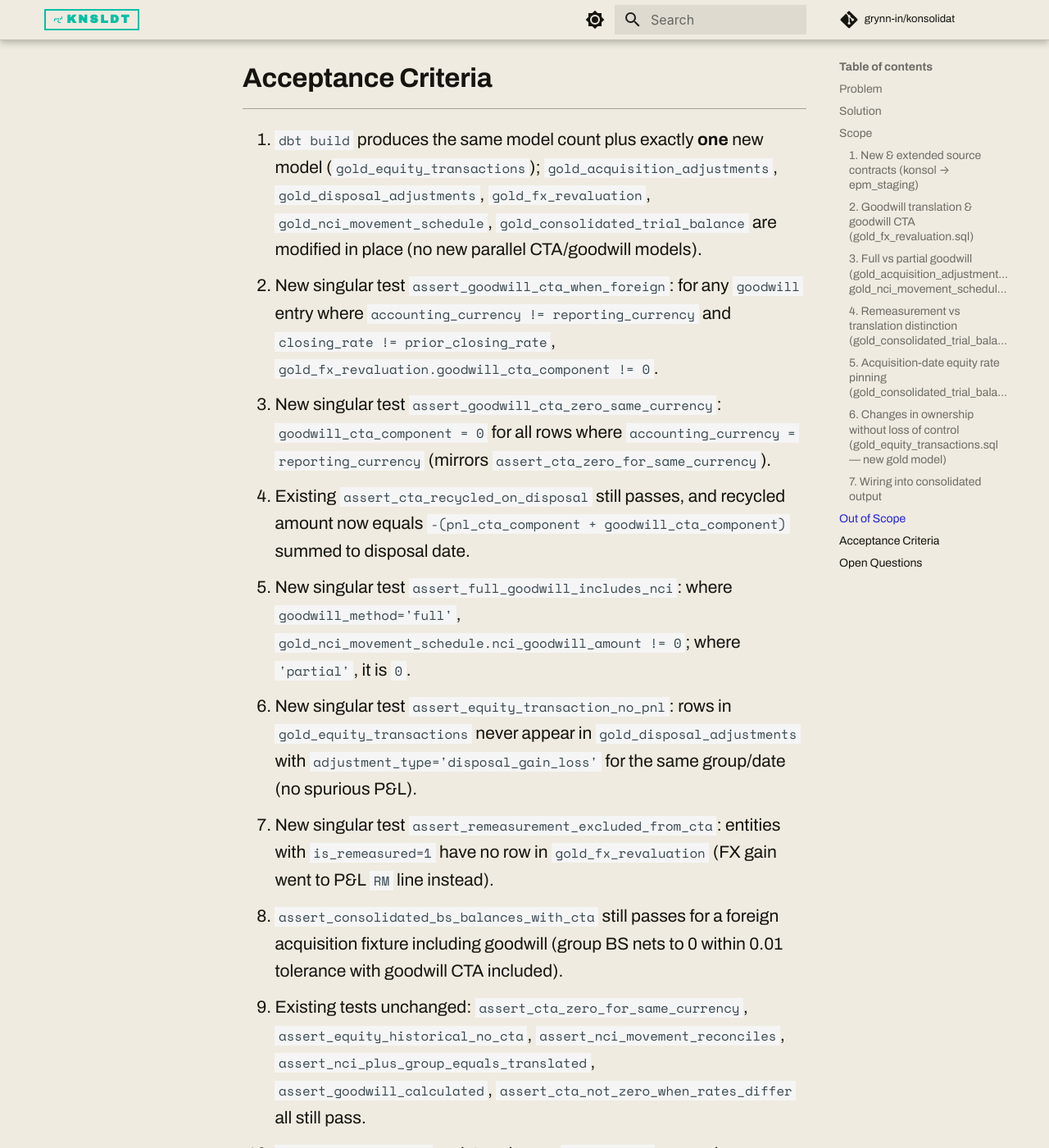
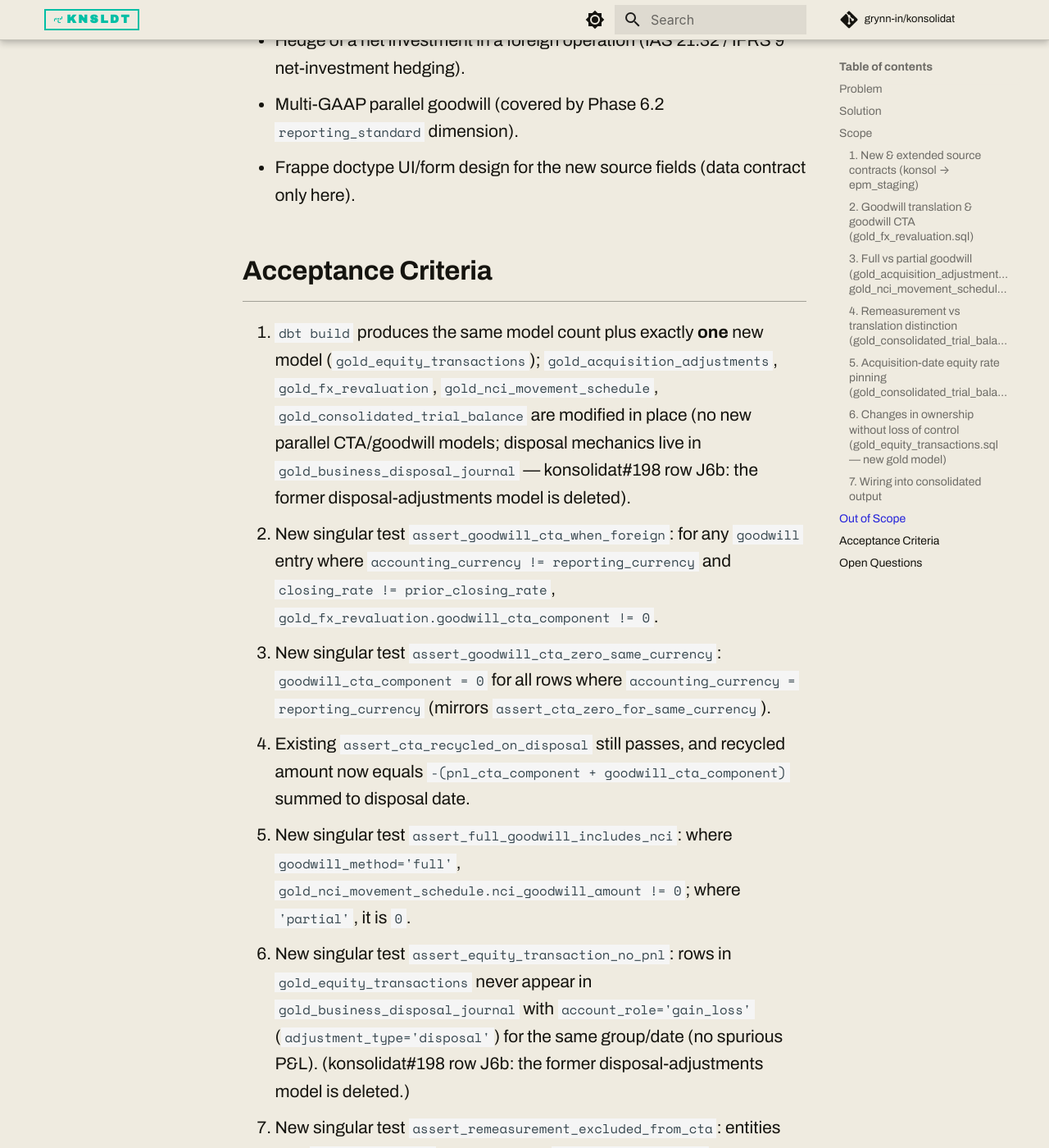
Before and after one commit to grynn-in/konsolidat, an MkDocs documentation site: the page built from docs/prd/PRD-CONSOLIDATION-ENHANCEMENTS.md, in a window 1280 px wide and 1400 px high, scrolled down 6511 px. Shown: the whole window at 82% size. Built offline with MkDocs 1.6.1 and Material for MkDocs 9.7.7, drawn with Linux system fonts in a browser that asks for light colours; comment, search, counter and statistics services are not loaded; some of the changed text lies outside the part shown.

Commit message:
docs(konsolidat#198 row J6bb): PRD-CONSOLIDATION-ENHANCEMENTS names gold_business_disposal_journal for disposal mechanics
The five mentions of the deleted disposal-adjustments model (CTA recycling,
equity-transaction exclusion, out-of-scope disposals, the modified-in-place
model list, assert_equity_transaction_no_pnl) now name
gold_business_disposal_journal (adjustment_type 'disposal', account_role
cta / gain_loss) with a one-line row-J6b note; the model list drops it.
Docs only, no SQL change.

Co-Authored-By: Claude Fable 5.1 <noreply@anthropic.com>
Claude-Session: https://claude.ai/code/session_013WewQKFQgG7o2M3mUDPRR5

````diff
--- a/docs/prd/PRD-CONSOLIDATION-ENHANCEMENTS.md
+++ b/docs/prd/PRD-CONSOLIDATION-ENHANCEMENTS.md
@@ -11,7 +11,7 @@
 The consolidation engine already covers the base cases but stops short of the full IAS 21 / IFRS 3 / IFRS 10 acquisition-and-disposal mechanics:
 
 - `gold_fx_revaluation` computes CTA only from the **P&L closing-vs-average spread** (`sum(local_amount × (closing_rate - average_rate) × ownership_pct)`, `is_equity = 0` excluded). It has **no CTA on goodwill** — goodwill recorded in foreign currency (`gold_acquisition_adjustments`, `adjustment_type='goodwill'`) is never re-translated, so the group BS does not balance for foreign acquisitions (IAS 21.47).
-- CTA recycling on disposal (`gold_disposal_adjustments`, `adjustment_type='cta_recycling'`) recycles **only** the accumulated `cta_amount` from `gold_fx_revaluation`. Since goodwill CTA is not tracked, the recycled amount understates the IAS 21.48 reclassification.
+- CTA recycling on disposal (`gold_business_disposal_journal`, `account_role='cta'`, `adjustment_type='disposal'`; konsolidat#198 row J6b: the former disposal-adjustments model is deleted) recycles **only** the accumulated `cta_amount` from `gold_fx_revaluation`. Since goodwill CTA is not tracked, the recycled amount understates the IAS 21.48 reclassification.
 - `historical_equity_rates` applies one historical rate per equity account but the rate is **not pinned to acquisition date** for the pre-acquisition equity of an acquired sub; there is no remeasurement-vs-translation distinction (`fx-translation.md` assumes a single functional currency).
 - `gold_acquisition_adjustments` computes goodwill as `acquisition_price - net_assets × ownership%` (parent share only = **partial goodwill**). There is no **full goodwill** option (NCI measured at fair value), and `gold_nci_movement_schedule` carries a `consolidation_method` column but no goodwill-method dimension.
 - There is no model for **changes in ownership without loss of control** (IFRS 10.23) — a parent buying/selling NCI while retaining control. Today an ownership % change flows through `ownership_periods` as if it were an acquisition/disposal, producing a spurious P&L gain instead of an equity transaction.
@@ -70,13 +70,13 @@ nci_transferred = nci_bs_total × (ownership_pct_after - ownership_pct_before) /
 equity_adjustment = consideration_amount - nci_transferred
 ```
 
-Output grain: one row per `consolidation_group, data_area_id, fiscal_year, fiscal_period` derived from `transaction_date`, with `adjustment_type='equity_transaction'`, `main_account='EQ_TXN'`, columns `equity_adjustment`, `nci_transferred`. `nci_bs_total` sourced from `gold_nci_movement_schedule.nci_closing_balance`. Rows where the sub appears in `ownership_periods` with `is_disposal=1` (loss of control) are excluded — those stay in `gold_disposal_adjustments`.
+Output grain: one row per `consolidation_group, data_area_id, fiscal_year, fiscal_period` derived from `transaction_date`, with `adjustment_type='equity_transaction'`, `main_account='EQ_TXN'`, columns `equity_adjustment`, `nci_transferred`. `nci_bs_total` sourced from `gold_nci_movement_schedule.nci_closing_balance`. Rows where the sub appears in `ownership_periods` with `is_disposal=1` (loss of control) are excluded — those are posted by `gold_business_disposal_journal` (`adjustment_type = 'disposal'`, `account_role` `gain_loss` / `cta`; konsolidat#198 row J6b: the former disposal-adjustments model is deleted).
 
 ### 7. Wiring into consolidated output
 Add `gold_equity_transactions` and the new `remeasurement` / `goodwill_cta` lines to `gold_consolidation_adjustments` (the model that unions topside adjustment sources) so they flow into `gold_consolidated_trial_balance` and the Cube `consolidated_trial_balance` schema. No new Cube measures required — entries reuse existing `adjustment_amount` / `group_amount` measures.
 
 ## Out of Scope
-- Loss-of-control disposals (full deconsolidation) — already covered by `gold_disposal_adjustments` (PRD-12).
+- Loss-of-control disposals (full deconsolidation) — already covered by `gold_business_disposal_journal` (PRD-12 as re-homed by konsolidat#198 row J6b: the former disposal-adjustments model is deleted; `adjustment_type = 'disposal'`, `account_role` `gain_loss` / `cta`).
 - Step acquisitions remeasuring previously-held interest to fair value (IFRS 3.42) — separate enhancement.
 - Hyperinflationary economies (IAS 29) restatement.
 - Hedge of a net investment in a foreign operation (IAS 21.32 / IFRS 9 net-investment hedging).
@@ -84,12 +84,12 @@ Add `gold_equity_transactions` and the new `remeasurement` / `goodwill_cta` line
 - Frappe doctype UI/form design for the new source fields (data contract only here).
 
 ## Acceptance Criteria
-1. `dbt build` produces the same model count plus exactly **one** new model (`gold_equity_transactions`); `gold_acquisition_adjustments`, `gold_disposal_adjustments`, `gold_fx_revaluation`, `gold_nci_movement_schedule`, `gold_consolidated_trial_balance` are modified in place (no new parallel CTA/goodwill models).
+1. `dbt build` produces the same model count plus exactly **one** new model (`gold_equity_transactions`); `gold_acquisition_adjustments`, `gold_fx_revaluation`, `gold_nci_movement_schedule`, `gold_consolidated_trial_balance` are modified in place (no new parallel CTA/goodwill models; disposal mechanics live in `gold_business_disposal_journal` — konsolidat#198 row J6b: the former disposal-adjustments model is deleted).
 2. New singular test `assert_goodwill_cta_when_foreign`: for any `goodwill` entry where `accounting_currency != reporting_currency` and `closing_rate != prior_closing_rate`, `gold_fx_revaluation.goodwill_cta_component != 0`.
 3. New singular test `assert_goodwill_cta_zero_same_currency`: `goodwill_cta_component = 0` for all rows where `accounting_currency = reporting_currency` (mirrors `assert_cta_zero_for_same_currency`).
 4. Existing `assert_cta_recycled_on_disposal` still passes, and recycled amount now equals `-(pnl_cta_component + goodwill_cta_component)` summed to disposal date.
 5. New singular test `assert_full_goodwill_includes_nci`: where `goodwill_method='full'`, `gold_nci_movement_schedule.nci_goodwill_amount != 0`; where `'partial'`, it is `0`.
-6. New singular test `assert_equity_transaction_no_pnl`: rows in `gold_equity_transactions` never appear in `gold_disposal_adjustments` with `adjustment_type='disposal_gain_loss'` for the same group/date (no spurious P&L).
+6. New singular test `assert_equity_transaction_no_pnl`: rows in `gold_equity_transactions` never appear in `gold_business_disposal_journal` with `account_role='gain_loss'` (`adjustment_type='disposal'`) for the same group/date (no spurious P&L). (konsolidat#198 row J6b: the former disposal-adjustments model is deleted.)
 7. New singular test `assert_remeasurement_excluded_from_cta`: entities with `is_remeasured=1` have no row in `gold_fx_revaluation` (FX gain went to P&L `RM` line instead).
 8. `assert_consolidated_bs_balances_with_cta` still passes for a foreign acquisition fixture including goodwill (group BS nets to 0 within 0.01 tolerance with goodwill CTA included).
 9. Existing tests unchanged: `assert_cta_zero_for_same_currency`, `assert_equity_historical_no_cta`, `assert_nci_movement_reconciles`, `assert_nci_plus_group_equals_translated`, `assert_goodwill_calculated`, `assert_cta_not_zero_when_rates_differ` all still pass.
````
